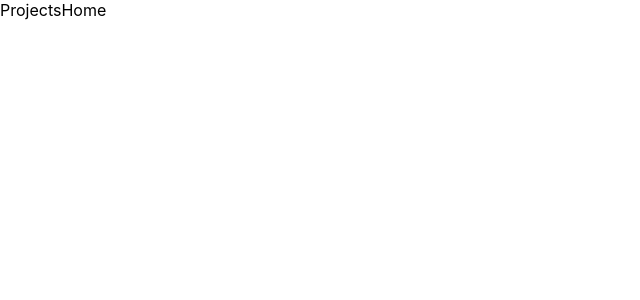
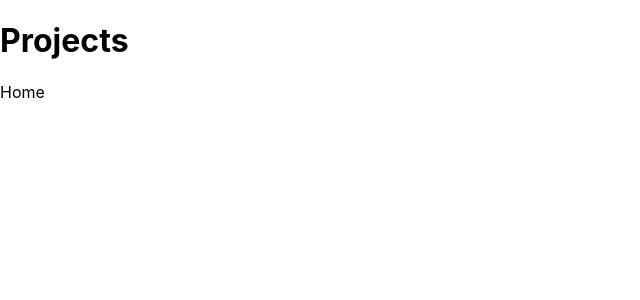
Before and after one commit to elbowgrrl/musical-dollop, a Next.js app in the folder next-portfolio-1/: page /projects in a window 1280 px wide. Shown: the top 300 px of the page, without its empty margins (0-640 px from the left). Built offline with nearby package versions, Linux system fonts and the light colour scheme.

Commit message:
adding an incorrect implimentation of the mui card component. refacting notes in projects.js

```diff
--- a/next-portfolio-1/package.json
+++ b/next-portfolio-1/package.json
@@ -8,6 +8,9 @@
     "lint": "next lint"
   },
   "dependencies": {
+    "@emotion/react": "^11.7.1",
+    "@emotion/styled": "^11.6.0",
+    "@mui/material": "^5.3.1",
     "next": "12.0.8",
     "react": "17.0.2",
     "react-dom": "17.0.2"
--- a/next-portfolio-1/pages/projects.js
+++ b/next-portfolio-1/pages/projects.js
@@ -1,9 +1,76 @@
 import Link from "next/link";
+import * as React from 'react';
+import Card from '@mui/material/Card';
+import CardContent from '@mui/material/CardContent';
+import CardMedia from '@mui/material/CardMedia';
+import Typography from '@mui/material/Typography';
+import { CardActionArea } from '@mui/material';
+
+//this is wrong. I should have made a Card component in a separate file and then mapped the data to that.
 
 function Projects() {
+  const projectData = [
+    {
+      id: 1,
+      title: "project1",
+      desc: "Ally is a mood boosting app with a textless/languageless UI providing users with a nonintrusive space to let go of their thoughts with calming interactions and a relaxing, enjoyable sensory experience.",
+      img: "https://i.imgur.com/7juREyw.png"
+    },
+    {
+      id: 2,
+      title: "project1",
+      desc: "Ally is a mood boosting app with a textless/languageless UI providing users with a nonintrusive space to let go of their thoughts with calming interactions and a relaxing, enjoyable sensory experience.",
+      img: "https://i.imgur.com/N6xA7mN.jpeg"
+    },
+    {
+      id: 3,
+      title: "project1",
+      desc: "Ally is a mood boosting app with a textless/languageless UI providing users with a nonintrusive space to let go of their thoughts with calming interactions and a relaxing, enjoyable sensory experience.",
+      img: "https://i.imgur.com/7juREyw.png"
+    },
+    {
+      id: 4,
+      title: "project1",
+      desc: "Ally is a mood boosting app with a textless/languageless UI providing users with a nonintrusive space to let go of their thoughts with calming interactions and a relaxing, enjoyable sensory experience.",
+      img: "https://i.imgur.com/7juREyw.png"
+    },
+    {
+      id: 5,
+      title: "project1",
+      desc: "Ally is a mood boosting app with a textless/languageless UI providing users with a nonintrusive space to let go of their thoughts with calming interactions and a relaxing, enjoyable sensory experience.",
+      img: "https://i.imgur.com/7juREyw.png"
+    },
+    {
+      id: 6,
+      title: "project1",
+      desc: "Ally is a mood boosting app with a textless/languageless UI providing users with a nonintrusive space to let go of their thoughts with calming interactions and a relaxing, enjoyable sensory experience.",
+      img: "https://i.imgur.com/7juREyw.png"
+    }
+  ];
+
   return (
     <main>
-      <a>Projects</a>
+      <h1>Projects</h1>
+      {projectData.map((data) => {
+            <Card sx={{ maxWidth: 345 }}>
+            <CardActionArea>
+              <CardMedia
+                component="img"
+                height="140"
+                image={data.img}
+                alt="green iguana"
+              />
+              <CardContent>
+                <Typography gutterBottom variant="h5" component="div">
+                  {data.title}
+                </Typography>
+                <Typography variant="body2" color="text.secondary">
+                  {data.desc}
+                </Typography>
+              </CardContent>
+            </CardActionArea>
+          </Card>
+      })}
       <Link href="/">
         <a>Home</a>
       </Link>
```
Also changed, not shown: 1 other file (tests, documents, lock files or other folders).
